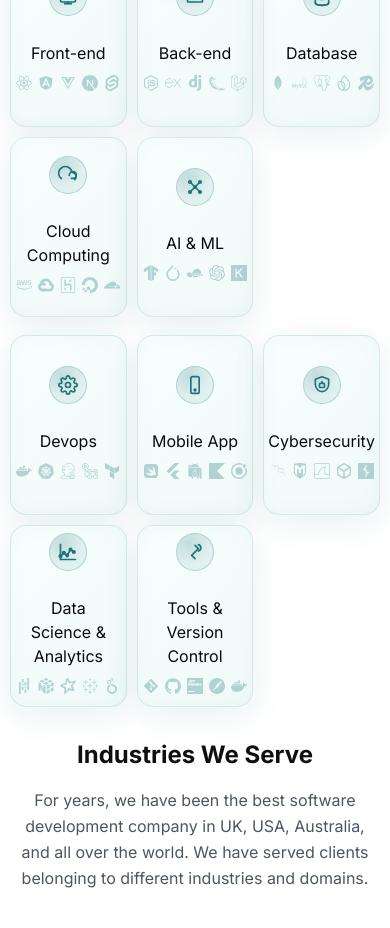
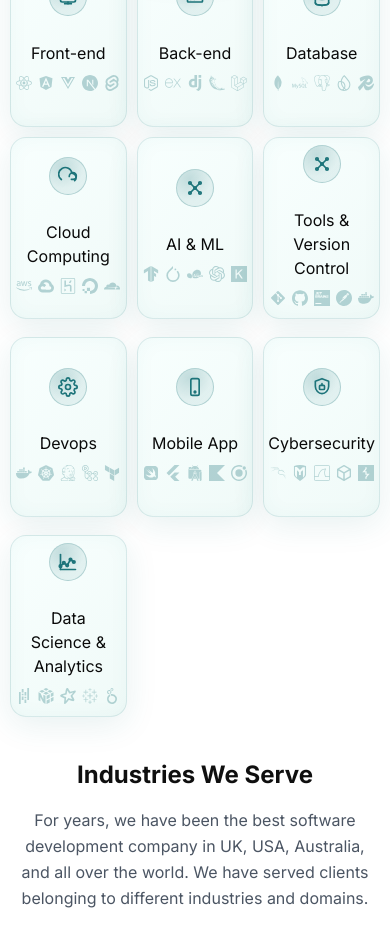
Before and after one commit to TEERTH-KOLHI/wortholic-updated, a Next.js app: page / in a window 390 px wide. Shown: the part 9820-10748 px from the top of the page. Built offline with nearby package versions, Linux system fonts and the light colour scheme.

Commit message:
updates done with the boxes in tools and technologies

```diff
--- a/src/components/ToolsAndTechnologies/ToolsAndTechnologies.tsx
+++ b/src/components/ToolsAndTechnologies/ToolsAndTechnologies.tsx
@@ -280,6 +280,42 @@ export default function SalesBenefits() {
               <SiKeras className="w-4 h-4" />
             </div>
           </div>
+
+          <div
+            className={`${styles.card} flex md:hidden flex-col justify-items items-center p-0.5 rounded-sm shadow-sm hover:shadow-md transition-all`}
+          >
+            <div className={`${styles.iconWrapper} w-7 h-7 mb-0.5`}>
+              <svg
+                viewBox="0 0 24 24"
+                className="w-full h-full"
+                fill="none"
+                stroke="currentColor"
+                strokeWidth="2"
+                strokeLinecap="round"
+                strokeLinejoin="round"
+              >
+                <circle cx="6" cy="6" r="1.5"></circle>
+                <circle cx="18" cy="6" r="1.5"></circle>
+                <circle cx="6" cy="18" r="1.5"></circle>
+                <circle cx="18" cy="18" r="1.5"></circle>
+                <circle cx="12" cy="12" r="1.5"></circle>
+                <line x1="6" y1="6" x2="12" y2="12"></line>
+                <line x1="18" y1="6" x2="12" y2="12"></line>
+                <line x1="6" y1="18" x2="12" y2="12"></line>
+                <line x1="18" y1="18" x2="12" y2="12"></line>
+              </svg>
+            </div>
+            <h1>Tools & Version Control</h1>
+            <div
+              className={`${styles.hoverIcons} flex flex-row justify-center items-center gap-0.25`}
+            >
+              <FaGitAlt className="w-4 h-4" />
+              <SiGithub className="w-4 h-4" />
+              <SiJetbrains className="w-4 h-4" />
+              <SiPostman className="w-4 h-4" />
+              <SiDocker className="w-4 h-4" />
+            </div>
+          </div>
         </div>
 
         <div className={`${styles.gridBottom} gap-1.5 mt-2`}>
@@ -411,6 +447,9 @@ export default function SalesBenefits() {
               <SiLooker className="w-4 h-4" />
             </div>
           </div>
+
+          {/* 👇 Wrapper controls visibility */}
+          <div className="hidden md:block">
             <div
               className={`${styles.card} flex flex-col justify-items items-center p-0.5 rounded-sm shadow-sm hover:shadow-md transition-all`}
             >
@@ -442,6 +481,7 @@ export default function SalesBenefits() {
             </div>
           </div>
         </div>
+      </div>
     </section>
   );
 }
--- a/src/styles/SalesBenefits.module.css
+++ b/src/styles/SalesBenefits.module.css
@@ -323,7 +323,7 @@
   grid-template-columns: repeat(2, 1fr);
   gap: 10px;
   max-width: 900px;
-  margin: 0 auto;
+  margin-bottom: 10px;
   position: relative;
   z-index: 1;
 }
--- a/tsconfig.json
+++ b/tsconfig.json
@@ -35,7 +35,7 @@
     ".next/types/**/*.ts",
     "**/*.ts",
     "**/*.tsx"
-  ],
+, "src/components/Portfolio/CircularSlider.jsx"  ],
   "exclude": [
     "node_modules"
   ]
```
Lines whose indentation alone changed are shown as unchanged.
